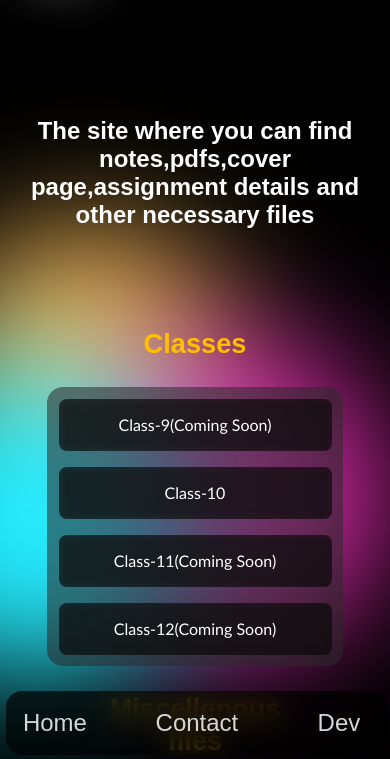
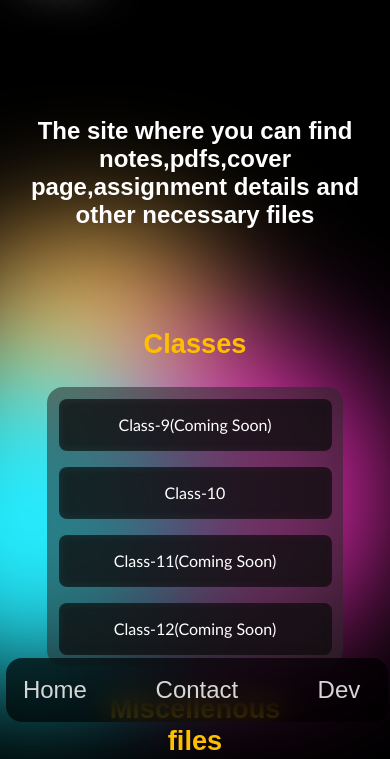
Before and after one commit to Ozsumit/TheRepo, a plain HTML site: page index.html in a window 390 px wide. Shown: the part 85-844 px from the top of the page. Drawn offline with Linux system fonts and the light colour scheme; a web font is replaced by a local one.

Commit message:
Update style.css

```diff
--- a/style.css
+++ b/style.css
@@ -525,7 +525,7 @@ input:focus::placeholder {
         position: fixed;
 
 
-        top: 92svh;
+        top: 88svh;
 
         gap: 4rem;
         font-size: 5rem;
```
